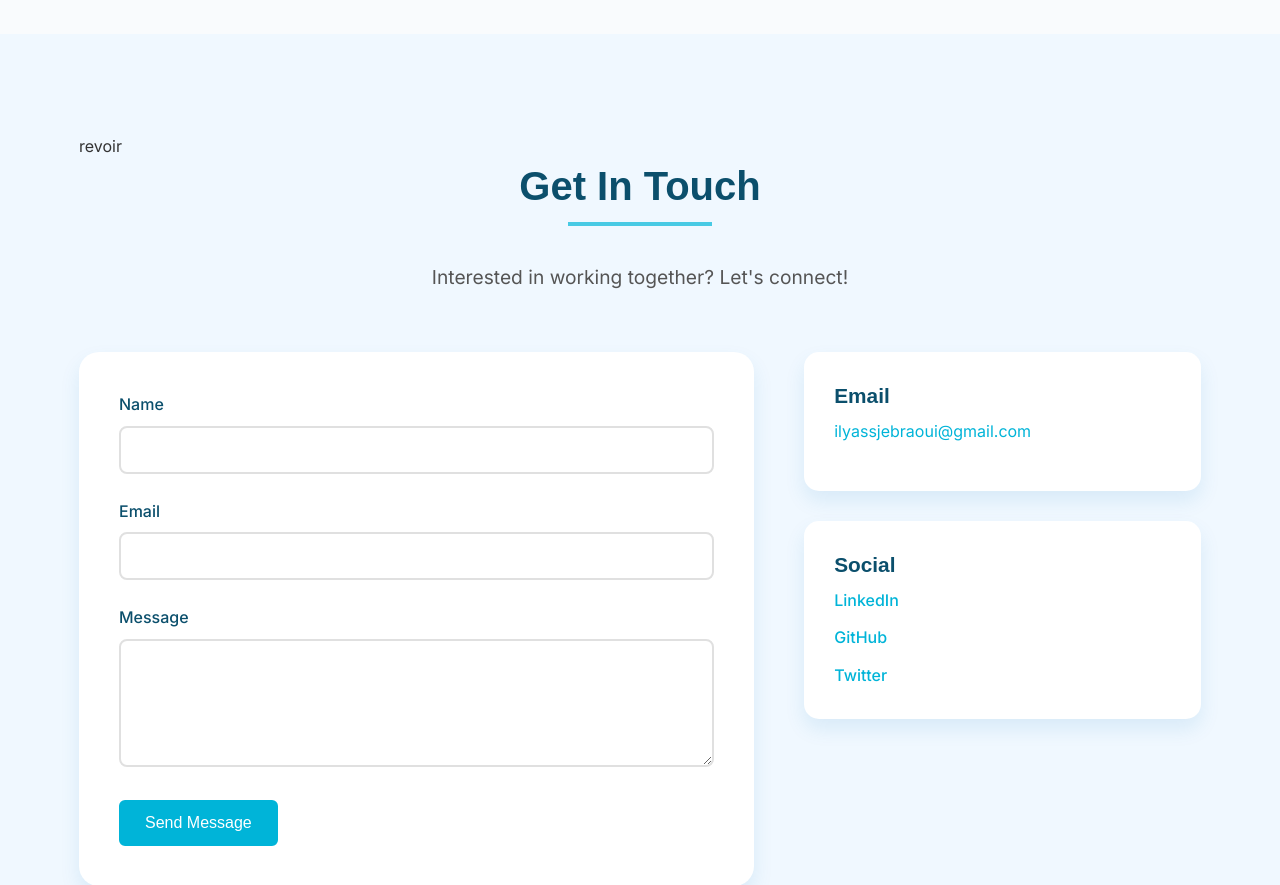
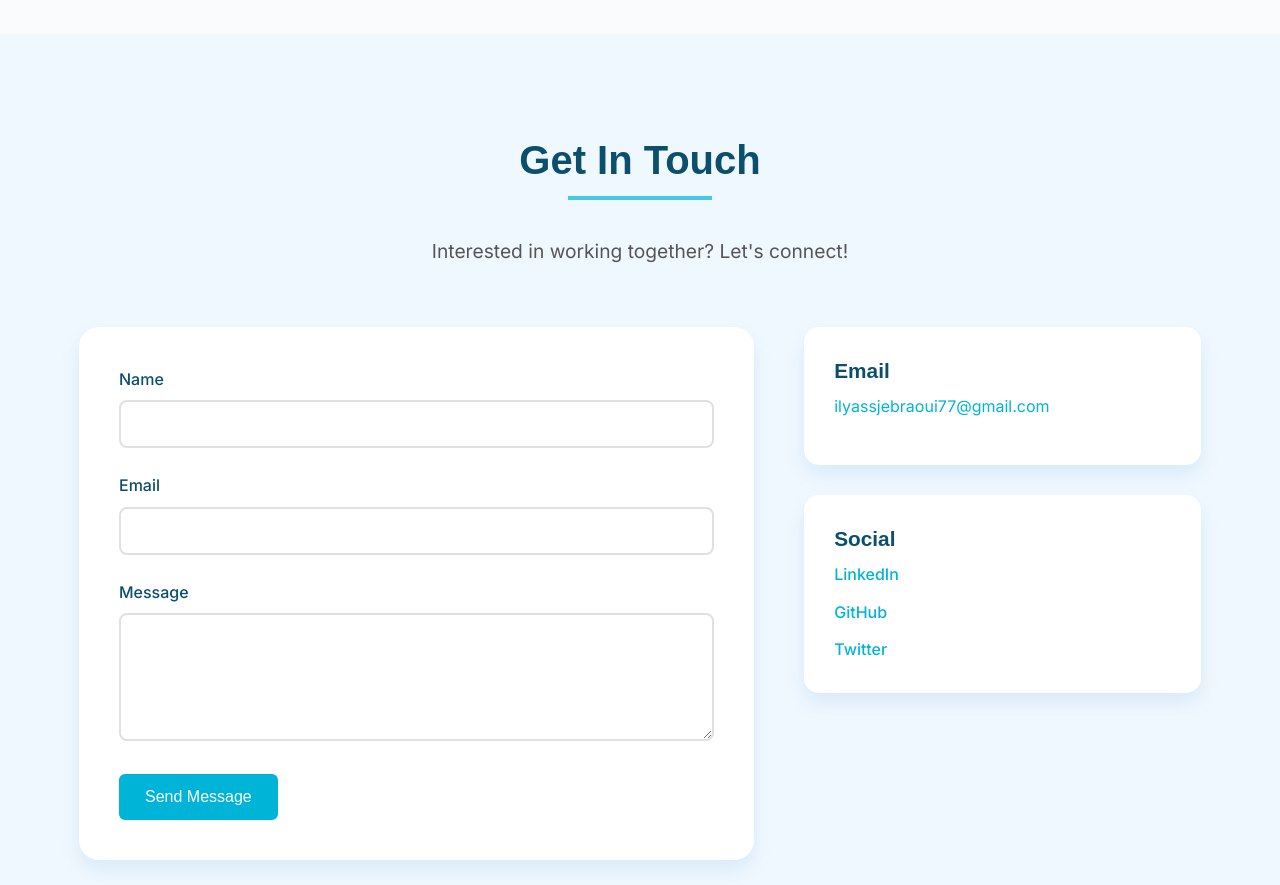
Before and after one commit to Jebraouilyass/Portfolio, a website: page public/index.html in a window 1280 px wide. Shown: the part 2340-3225 px from the top of the page. Drawn offline with nearby package versions, Linux system fonts and the light colour scheme; a web font is replaced by a local one.

Commit message:
Edited index

```diff
--- a/public/index.html
+++ b/public/index.html
@@ -134,7 +134,6 @@
 
     <section id="contact" class="contact-section">
         <div class="container">
-            revoir
             <div class="section-header">
                 <h2>Get In Touch</h2>
                 <p>Interested in working together? Let's connect!</p>
@@ -162,7 +161,7 @@
                 <div class="contact-info">
                     <div class="info-item">
                         <h3>Email</h3>
-                        <p><a href="mailto:ilyassjebraoui@gmail.com">ilyassjebraoui@gmail.com</a></p>
+                        <p><a href="mailto:ilyassjebraoui@gmail.com">ilyassjebraoui77@gmail.com</a></p>
                     </div>
                     <div class="info-item">
                         <h3>Social</h3>
```
